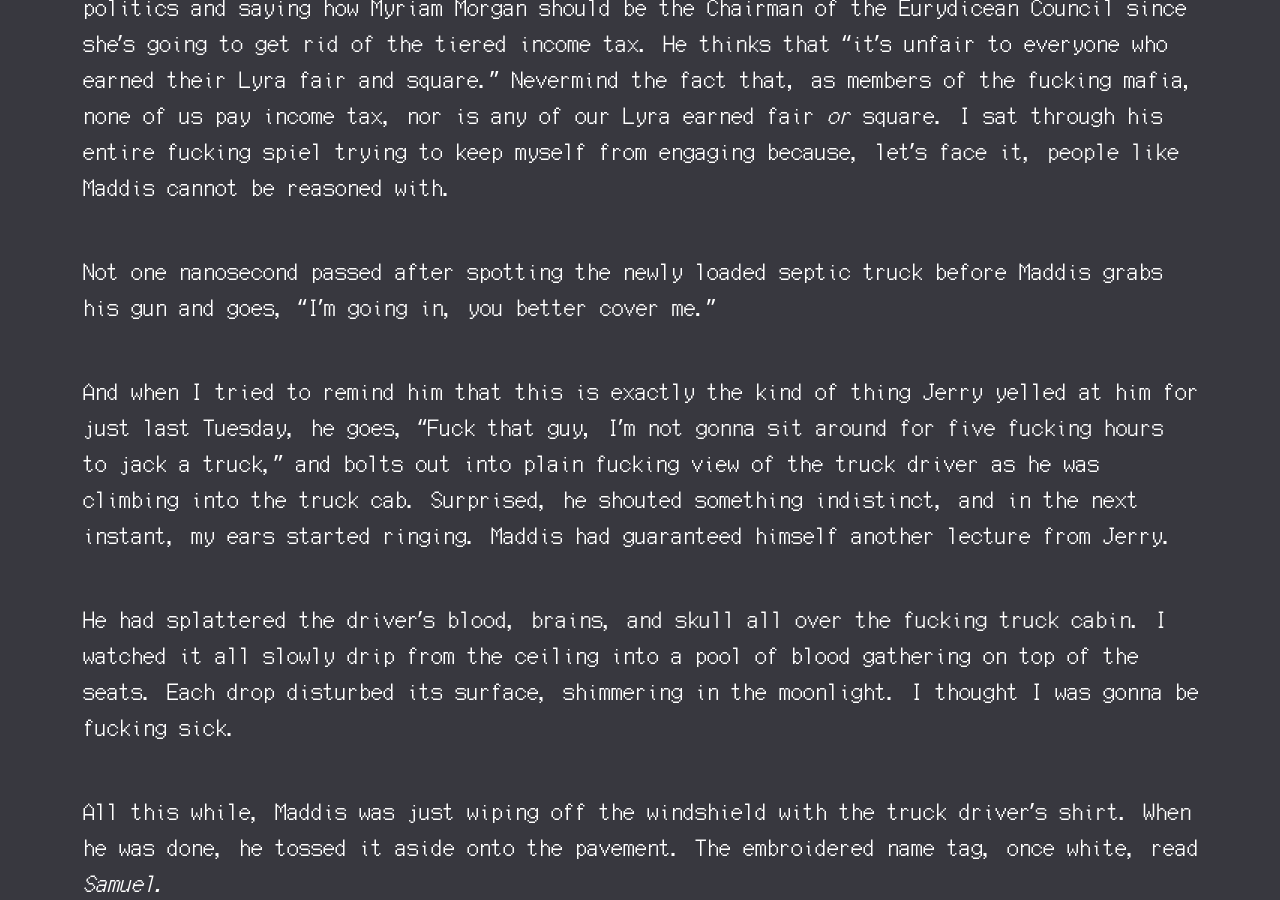
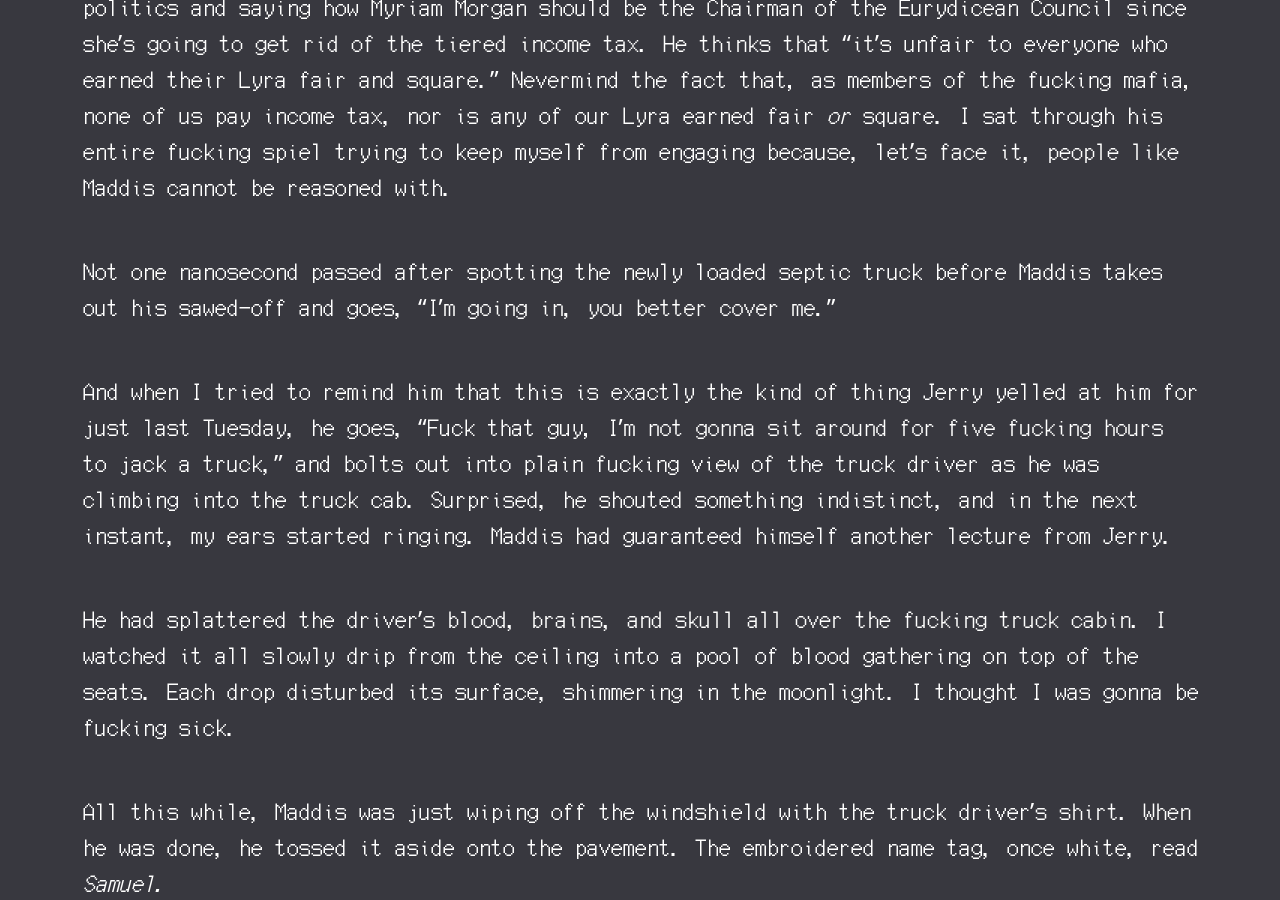
Before and after one commit to pilosophos/pilosophos-site-v1, a Jekyll site: the page built from _writing/piss-corps.md, in a window 1280 px wide and 900 px high, scrolled down 9874 px. Built offline with Jekyll 4.4.1, drawn with Linux system fonts in a browser that asks for light colours.

Commit message:
update wording

```diff
--- a/_writing/piss-corps.md
+++ b/_writing/piss-corps.md
@@ -135,7 +135,7 @@ Normally, JC runs with Maddis, but with Rathead gone and Jerry making JC show Ma
 
 Maddis basically spent the entire route to the stakeout location spouting his bullshit politics and saying how Myriam Morgan should be the Chairman of the Eurydicean Council since she's going to get rid of the tiered income tax. He thinks that "it's unfair to everyone who earned their Lyra fair and square." Nevermind the fact that, as members of the fucking mafia, none of us pay income tax, nor is any of our Lyra earned fair *or* square. I sat through his entire fucking spiel trying to keep myself from engaging because, let's face it, people like Maddis cannot be reasoned with.
 
-Not one nanosecond passed after spotting the newly loaded septic truck before Maddis grabs his gun and goes, "I'm going in, you better cover me."
+Not one nanosecond passed after spotting the newly loaded septic truck before Maddis takes out his sawed-off and goes, "I'm going in, you better cover me."
 
 And when I tried to remind him that this is exactly the kind of thing Jerry yelled at him for just last Tuesday, he goes, "Fuck that guy, I'm not gonna sit around for five fucking hours to jack a truck," and bolts out into plain fucking view of the truck driver as he was climbing into the truck cab. Surprised, he shouted something indistinct, and in the next instant, my ears started ringing. Maddis had guaranteed himself another lecture from Jerry.
 
```
